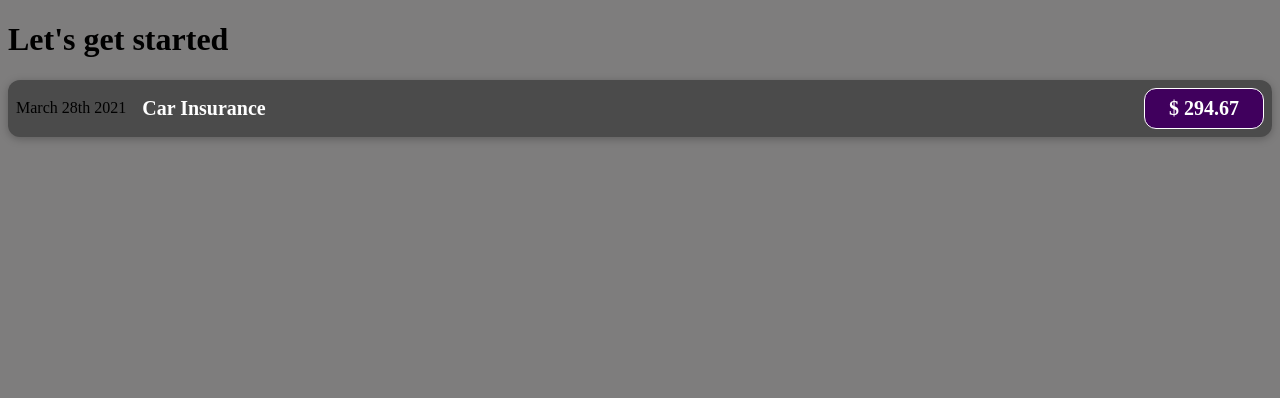
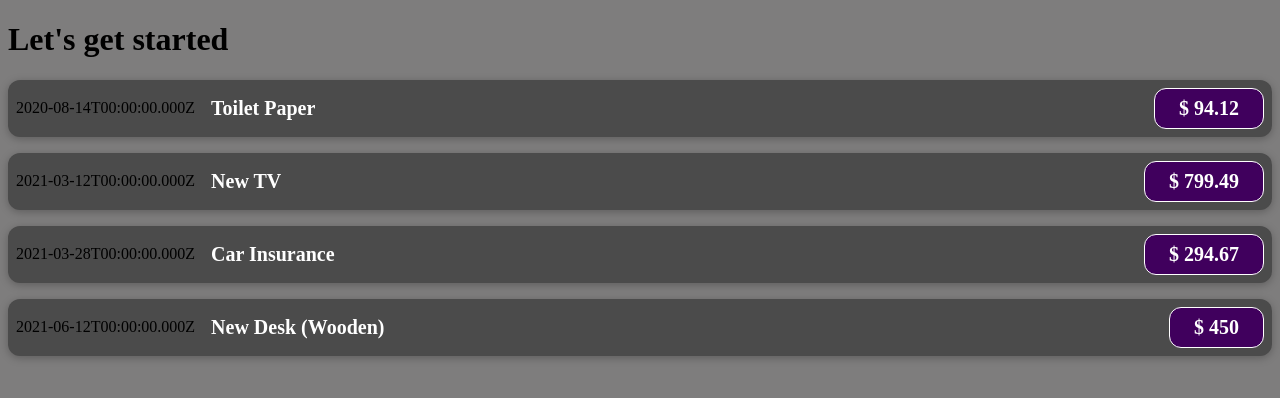
Before and after one commit to Helena-p/cost-calculator, a React (Create React App) app: page / in a window 1280 px wide. Shown: the top 398 px of the page. Built offline with nearby package versions, Linux system fonts and the light colour scheme.

Commit message:
Add dynamic to fill in data to expense component

```diff
--- a/src/App.js
+++ b/src/App.js
@@ -1,10 +1,56 @@
 import ExpenseItem from "./components/ExpenseItem";
 
 function App() {
+    const expenses = [
+        {
+            id: "e1",
+            title: "Toilet Paper",
+            amount: 94.12,
+            date: new Date(2020, 7, 14),
+        },
+        {
+            id: "e2",
+            title: "New TV",
+            amount: 799.49,
+            date: new Date(2021, 2, 12),
+        },
+        {
+            id: "e3",
+            title: "Car Insurance",
+            amount: 294.67,
+            date: new Date(2021, 2, 28),
+        },
+        {
+            id: "e4",
+            title: "New Desk (Wooden)",
+            amount: 450,
+            date: new Date(2021, 5, 12),
+        },
+    ];
+
     return (
         <div>
             <h1>Let's get started</h1>
-            <ExpenseItem />
+            <ExpenseItem
+                title={expenses[0].title}
+                amount={expenses[0].amount}
+                date={expenses[0].date}
+            />
+            <ExpenseItem
+                title={expenses[1].title}
+                amount={expenses[1].amount}
+                date={expenses[1].date}
+            />
+            <ExpenseItem
+                title={expenses[2].title}
+                amount={expenses[2].amount}
+                date={expenses[2].date}
+            />
+            <ExpenseItem
+                title={expenses[3].title}
+                amount={expenses[3].amount}
+                date={expenses[3].date}
+            />
         </div>
     );
 }
--- a/src/components/ExpenseItem.js
+++ b/src/components/ExpenseItem.js
@@ -1,13 +1,17 @@
 import React from "react";
 import "./ExpenseItem.css";
 
-function ExpenseItem() {
+function ExpenseItem(props) {
+    // const expenseDate = new Date(2021, 2, 28);
+    // const expenseTitle = "Car Insurance";
+    // const expenseAmount = 294.67;
+
     return (
         <div className="expense-item">
-            <div>March 28th 2021</div>
+            <div>{props.date.toISOString()}</div>
             <div className="expense-item__description">
-                <h2>Car Insurance</h2>
-                <div className="expense-item__price">$ 294.67</div>
+                <h2>{props.title}</h2>
+                <div className="expense-item__price">$ {props.amount}</div>
             </div>
         </div>
     );
```
